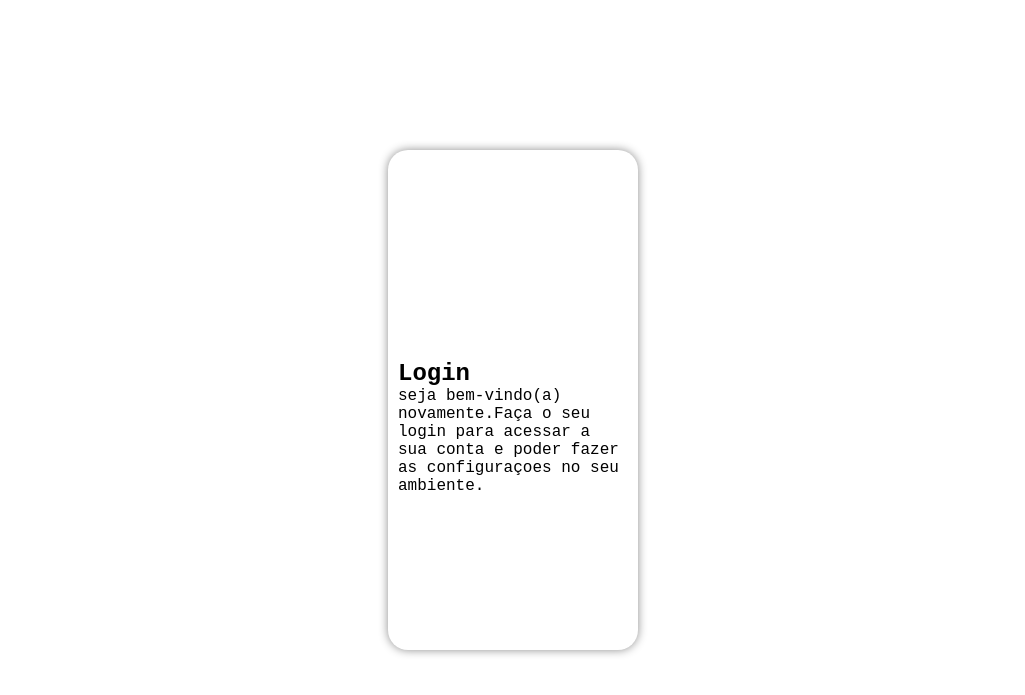
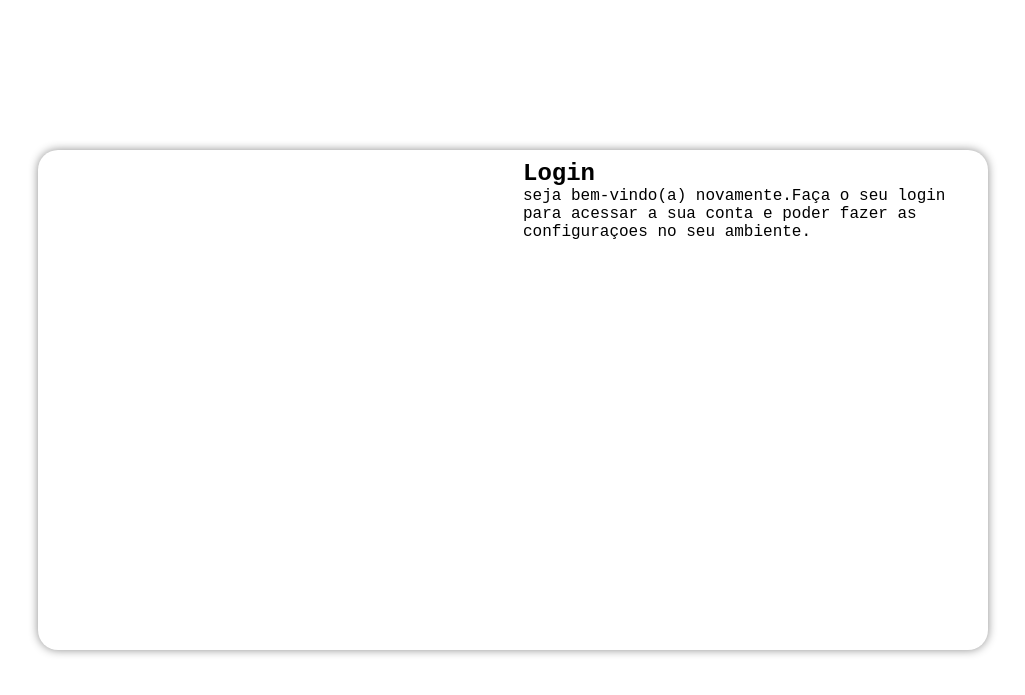
Before and after one commit to jamillysanto/projeto-site-login, a PHP site: page / in a window 1280 px wide. Shown: the top 695 px of the page, without its empty margins (127-1152 px from the left). Run offline with PHP 8.4, Linux system fonts and the light colour scheme.

Commit message:
Nova alteração concluida

```diff
--- a/estilo/style.css
+++ b/estilo/style.css
@@ -36,6 +36,8 @@ section#login{
     border-radius: 20px;
     overflow: hidden;
     box-shadow: 0px 0px 10px rgba(0, 0, 0, 0.452);
+    transition: width .3s, height .3s;
+    transition-timing-function: ease;
 }
 
 section#login > div#imagem{
--- /dev/null
+++ b/estilos/media-query.css
@@ -0,0 +1,33 @@
+@charset "UTF-8";
+
+@media screen and (min-width:768) and (max-width:992px) {
+    body{
+        background-image: linear-gradient(to top,#49a09d,#5f2c82);
+    }
+   section#login{
+    width: 80vw;
+   }
+   section#login > div#imagem{
+    float: left;
+    width: 30%;
+    height: 100%;
+   }
+   section#login > div#formulario{
+    float: right;
+    width: 70%;
+   }
+}
+@media screen and (min-width:992px){
+    section#login{
+        width:950px;
+    }
+    section#login > div#imagem{
+        float: left;
+        width: 50%;
+        height: 100%;
+    }
+    section#login > div#formulario{
+        float: right;
+        width: 50%;
+    }
+}
--- a/index.html
+++ b/index.html
@@ -5,6 +5,7 @@
     <meta name="viewport" content="width=device-width, initial-scale=1.0">
     <title>Login</title>
     <link rel="stylesheet" href="estilo/style.css">
+    <link rel="stylesheet" href="estilos/media-query.css">
 </head>
 <body>
     <main>
```
